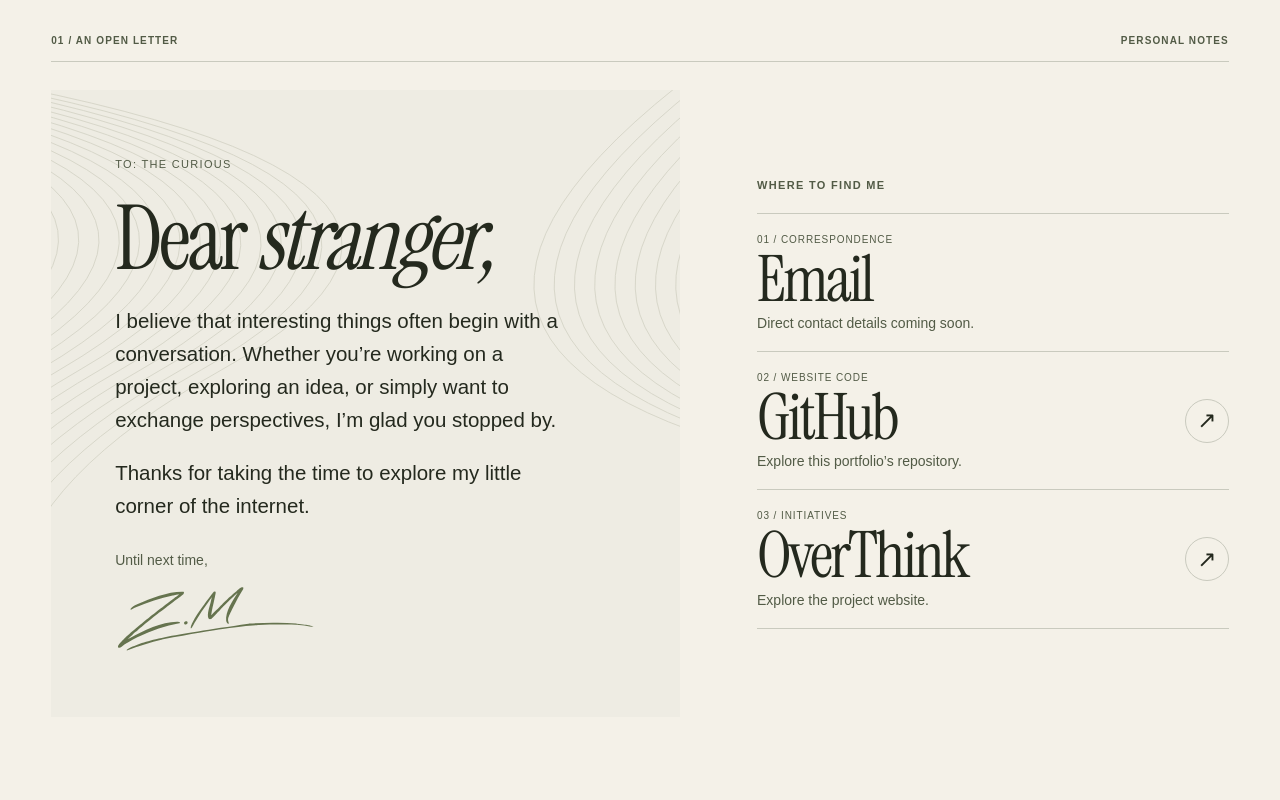
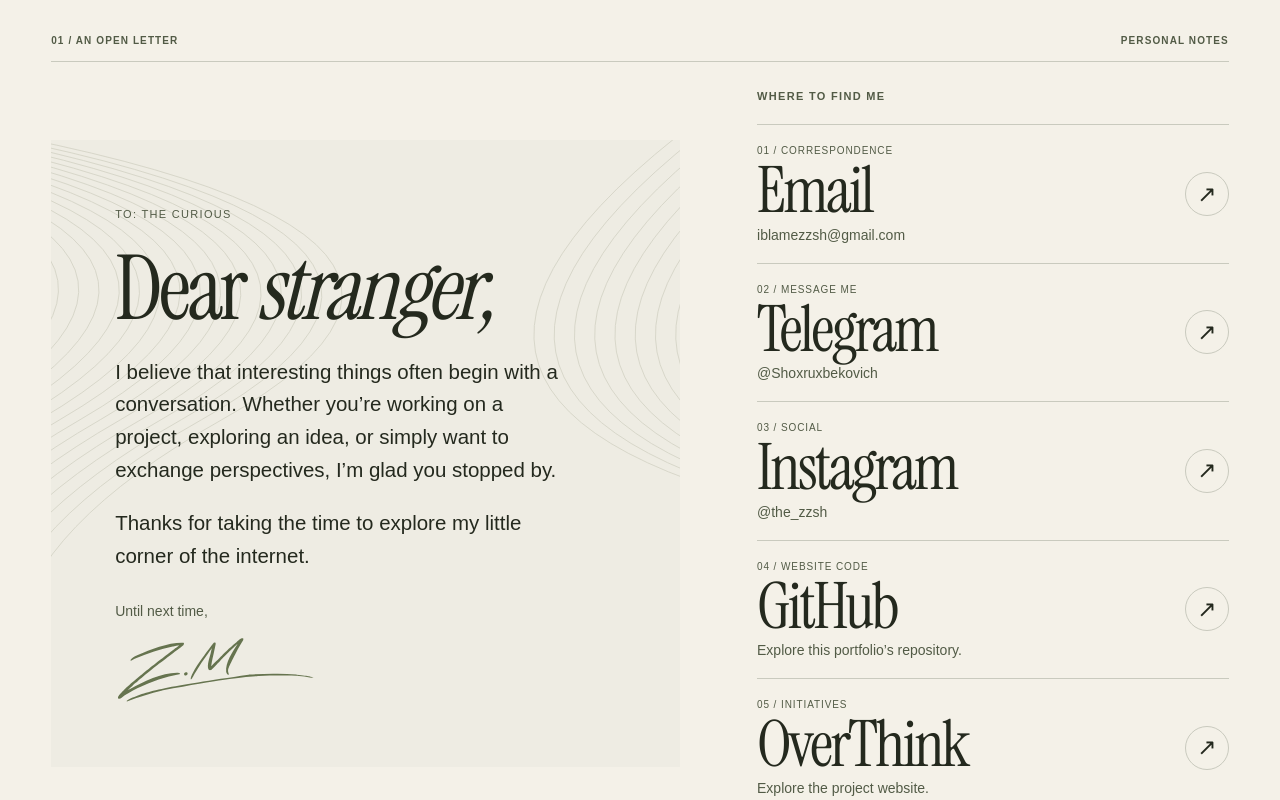
Before and after one commit to iblamezzsh-tech/zm, a Next.js app: page /contact in a window 1280 px wide. Shown: the part 940-1740 px from the top of the page. Built offline with nearby package versions, Linux system fonts and the light colour scheme.

Commit message:
Add owner-provided email, Telegram and Instagram contact links

```diff
--- a/src/app/contact/page.tsx
+++ b/src/app/contact/page.tsx
@@ -7,7 +7,7 @@ export const metadata={title:"Let’s Connect — ZiyoMuhammad",description:"Sta
 
 function publicEmail(){const value=process.env.NEXT_PUBLIC_CONTACT_EMAIL?.trim();return value&&/^[a-zA-Z0-9.!#$%&'*+/=?^_`{|}~-]+@[a-zA-Z0-9.-]+\.[a-zA-Z]{2,}$/.test(value)?value:null}
 export default function ContactPage(){
- const email=publicEmail();
+ const email=publicEmail() ?? "iblamezzsh@gmail.com";
  return <main className="contact-page" id="top"><SiteHeader contact/>
  <section className="contact-opening" aria-labelledby="contact-title">
  <div className="contact-rule"><span>ZM / CORRESPONDENCE</span><span>FROM UZBEKISTAN</span></div>
@@ -18,9 +18,11 @@ export default function ContactPage(){
  <div className="contact-rule"><span>01 / AN OPEN LETTER</span><span>PERSONAL NOTES</span></div>
  <div className="contact-letter-grid"><div className="letter-paper"><span className="letter-date">TO: THE CURIOUS</span><h2 id="letter-title">Dear <em>stranger,</em></h2><p>I believe that interesting things often begin with a conversation. Whether you’re working on a project, exploring an idea, or simply want to exchange perspectives, I’m glad you stopped by.</p><p>Thanks for taking the time to explore my little corner of the internet.</p><span className="letter-signoff">Until next time,</span><div className="letter-signature"><Signature/></div></div>
  <div className="contact-methods"><span className="contact-kicker">WHERE TO FIND ME</span>
- {email?<a className="contact-channel" href={"mailto:"+email}><span><small>01 / CORRESPONDENCE</small><strong>Email</strong><span>{email}</span></span><b aria-hidden="true">↗</b></a>:<div className="contact-channel contact-channel-pending"><span><small>01 / CORRESPONDENCE</small><strong>Email</strong><span>Direct contact details coming soon.</span></span></div>}
- <a className="contact-channel" href="https://github.com/iblamezzsh-tech/zm"><span><small>02 / WEBSITE CODE</small><strong>GitHub</strong><span>Explore this portfolio’s repository.</span></span><b aria-hidden="true">↗</b></a>
- <a className="contact-channel" href="https://overthink.uz"><span><small>03 / INITIATIVES</small><strong>OverThink</strong><span>Explore the project website.</span></span><b aria-hidden="true">↗</b></a>
+ <a className="contact-channel" href={"mailto:"+email}><span><small>01 / CORRESPONDENCE</small><strong>Email</strong><span>{email}</span></span><b aria-hidden="true">↗</b></a>
+ <a className="contact-channel" href="https://t.me/Shoxruxbekovich"><span><small>02 / MESSAGE ME</small><strong>Telegram</strong><span>@Shoxruxbekovich</span></span><b aria-hidden="true">↗</b></a>
+ <a className="contact-channel" href="https://www.instagram.com/the_zzsh/"><span><small>03 / SOCIAL</small><strong>Instagram</strong><span>@the_zzsh</span></span><b aria-hidden="true">↗</b></a>
+ <a className="contact-channel" href="https://github.com/iblamezzsh-tech/zm"><span><small>04 / WEBSITE CODE</small><strong>GitHub</strong><span>Explore this portfolio’s repository.</span></span><b aria-hidden="true">↗</b></a>
+ <a className="contact-channel" href="https://overthink.uz"><span><small>05 / INITIATIVES</small><strong>OverThink</strong><span>Explore the project website.</span></span><b aria-hidden="true">↗</b></a>
  </div></div></section>
  <section className="contact-ending"><div className="contact-rule"><span>02 / END OF THE PORTFOLIO</span><span>NOT THE END OF THE STORY</span></div><h2>See you<br/><em>around.</em></h2><div className="contact-ending-row"><Link href="/" className="contact-text-link">Back to the beginning ↗</Link><div><Signature/></div></div></section>
  <footer className="home-footer"><span>ZiyoMuhammad</span><Link href="/">Home</Link><a href="#top">Back to top ↑</a></footer>
```
Also changed, not shown: 1 other file (tests, documents, lock files or other folders).
